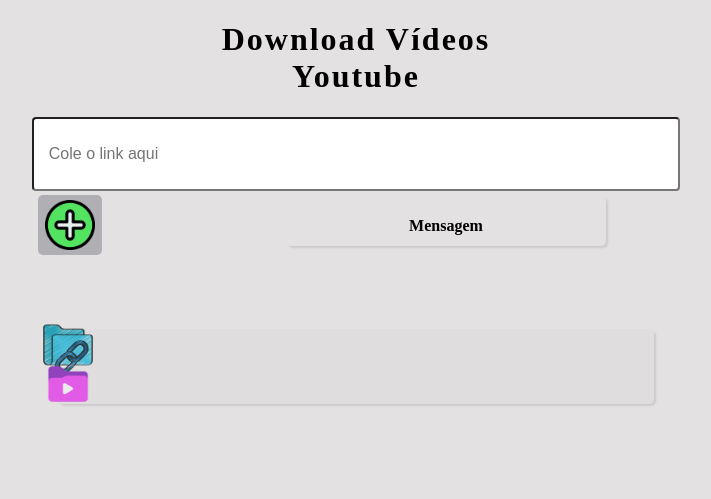
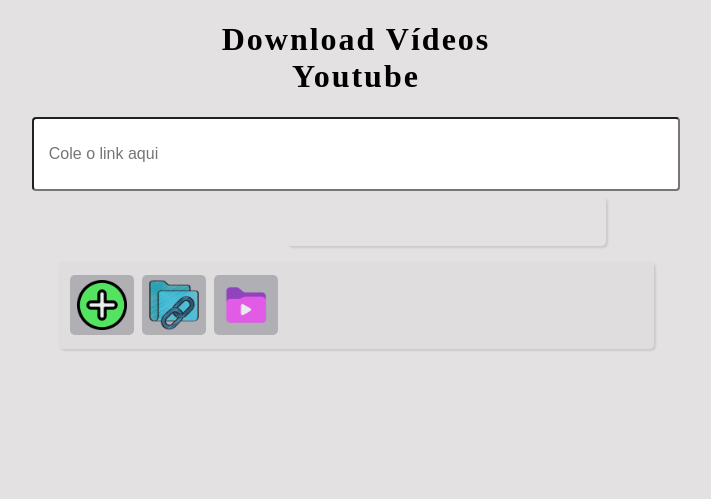
Before and after one commit to dev-drizzithiago/ProjetoDjangoYouTube, a Django app: page / in a window 1280 px wide. Shown: the top 499 px of the page, without its empty margins (284-995 px from the left). Run offline with Django 4.2, Linux system fonts and the light colour scheme.

Commit message:
Update index.html

```diff
--- a/core/templates/index.html
+++ b/core/templates/index.html
@@ -22,18 +22,15 @@
 
         <!-- Mensagem de alerta -->
         <div id="id_div_msg_alerta">
-            <h4 id="id_msg_alerta">Mensagem</h4>
+            <h4 id="id_msg_alerta"></h4>
         </div>
 
-        <div class="div_btns_add">
+        <div class="div links_container">
             <button id="id_btn_add_link">
                 <img src="{{ img_btn_add }}" class="img_btn_add">
             </button>
-        </div>
-
-        <div class="div links_container">
-            <img src="{{ img_links_yt }}" class="btnLinksYoutube">
-            <img src="{{ img_path_midias }}" class="btnMidiasYoutube">
+            <button><img src="{{ img_links_yt }}" class="btnLinksYoutube"></button>
+            <button><img src="{{ img_path_midias }}" class="btnMidiasYoutube"></button>
         </div>
 
         <!-- Recebe os links salvos, todo processo é feito pelo js.-->
```
